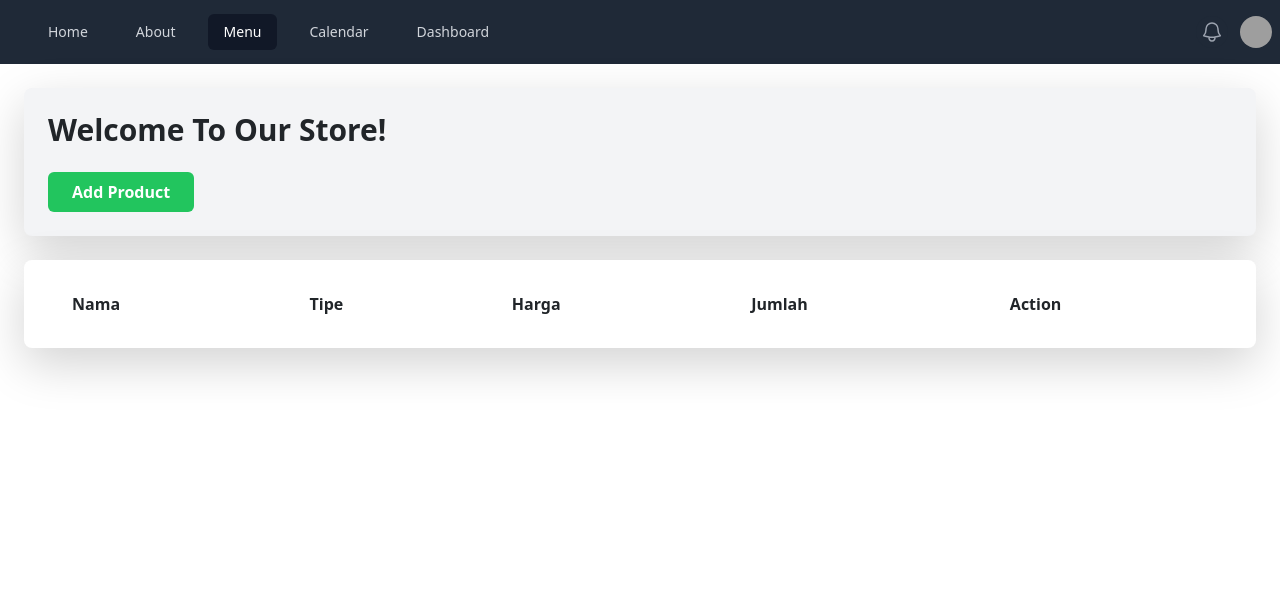
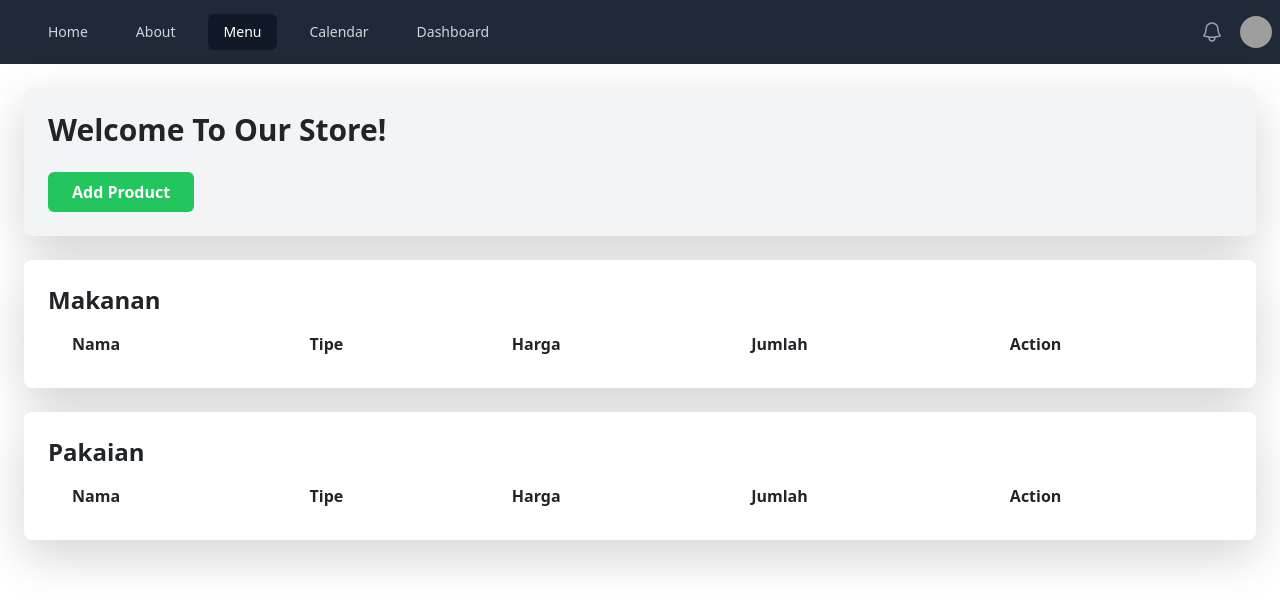
Before and after one commit to ImamNurHadi/pweb-Instalasi-VueComponents-P18-2023, a Vue app: page /menu in a window 1280 px wide. Shown: the top 608 px of the page. Built offline with nearby package versions, Linux system fonts and the light colour scheme; grey boxes are pictures that could not be loaded.

Commit message:
Pemberian filter makanan dan pakaian

```diff
--- a/src/components/Menu.vue
+++ b/src/components/Menu.vue
@@ -44,7 +44,85 @@
             </form>
         </div>
 
+
         <div class="bg-white p-4 rounded-lg shadow-lg mt-4">
+      <h2 class="text-2xl font-semibold mb-2">Makanan</h2>
+      <table class="table-auto w-full">
+        <thead>
+                    <tr>
+                        <th class="px-4 py-2">Nama</th>
+                        <th class="px-4 py-2">Tipe</th>
+                        <th class="px-4 py-2">Harga</th>
+                        <th class="px-4 py-2">Jumlah</th>
+                        <th class="px-4 py-2">Action</th>
+                    </tr>
+                </thead>
+        <tbody>
+          <tr v-for="(product, index) in filteredProducts('Makanan')" :key="index"
+            class="bg-white hover:bg-gray-100 transition duration-300 ease-in-out">
+            <td class="px-4 py-2 text-gray-800">{{ product.name }}</td>
+                        <td class="px-4 py-2 text-gray-800">{{ product.type }}</td>
+                        <td class="px-4 py-2 text-gray-800">{{ product.price }} Rb</td>
+                        <td class="px-4 py-2 text-gray-800">{{ product.quantity }}</td>
+                        <td class="px-4 py-2 flex items-center">
+                            <button @click="editProduct(index)"
+                                class="bg-blue-500 hover:bg-blue-600 text-white font-semibold px-2 py-1 rounded-md  transition duration-300 ease-in-out">
+                                Edit
+                            </button>
+                            <button @click="deleteProduct(index)"
+                                class="bg-red-500 hover:bg-red-600 text-white font-semibold px-2 py-1 ml-1 rounded-md transition duration-300 ease-in-out">
+                                Delete
+                            </button>
+                            <div class="form-check ml-2">
+                                <input class="form-check-input" type="checkbox" value="" id="flexCheckChecked" checked>
+                            </div>
+                        </td>
+          </tr>
+        </tbody>
+      </table>
+    </div>
+
+    <div class="bg-white p-4 rounded-lg shadow-lg mt-4">
+      <h2 class="text-2xl font-semibold mb-2">Pakaian</h2>
+      <table class="table-auto w-full">
+        <thead>
+                    <tr>
+                        <th class="px-4 py-2">Nama</th>
+                        <th class="px-4 py-2">Tipe</th>
+                        <th class="px-4 py-2">Harga</th>
+                        <th class="px-4 py-2">Jumlah</th>
+                        <th class="px-4 py-2">Action</th>
+                    </tr>
+                </thead>
+        <tbody>
+          <tr v-for="(product, index) in filteredProducts('Pakaian')" :key="index"
+            class="bg-white hover:bg-gray-100 transition duration-300 ease-in-out">
+            <td class="px-4 py-2 text-gray-800">{{ product.name }}</td>
+                        <td class="px-4 py-2 text-gray-800">{{ product.type }}</td>
+                        <td class="px-4 py-2 text-gray-800">{{ product.price }} Rb</td>
+                        <td class="px-4 py-2 text-gray-800">{{ product.quantity }}</td>
+                        <td class="px-4 py-2 flex items-center">
+                            <button @click="editProduct(index)"
+                                class="bg-blue-500 hover:bg-blue-600 text-white font-semibold px-2 py-1 rounded-md  transition duration-300 ease-in-out">
+                                Edit
+                            </button>
+                            <button @click="deleteProduct(index)"
+                                class="bg-red-500 hover:bg-red-600 text-white font-semibold px-2 py-1 ml-1 rounded-md transition duration-300 ease-in-out">
+                                Delete
+                            </button>
+                            <div class="form-check ml-2">
+                                <input class="form-check-input" type="checkbox" value="" id="flexCheckChecked" checked>
+                            </div>
+                        </td>
+          </tr>
+        </tbody>
+      </table>
+    </div>
+
+
+
+
+        <!-- <div class="bg-white p-4 rounded-lg shadow-lg mt-4">
             <table class="table-auto w-full">
                 <thead>
                     <tr>
@@ -78,7 +156,7 @@
                     </tr>
                 </tbody>
             </table>
-        </div>
+        </div> -->
     </div>
 </template>
 
@@ -100,36 +178,36 @@ select
 export default {
     data() {
         return {
-            products: [], // Data produk
-            showAddProductForm: false, // Status tampilan form tambah produk
+            products: [],
+            showAddProductForm: false,
             newProduct: {
                 name: "",
                 type: "",
                 price: 0,
                 quantity: 0,
             },
-            editingIndex: null, // Indeks produk yang sedang diedit
+            editingIndex: null,
         };
     },
     created() {
-        // Load products from local storage when the component is created
         const savedProducts = localStorage.getItem('products');
         if (savedProducts) {
             this.products = JSON.parse(savedProducts);
         }
     },
     methods: {
+        filteredProducts(type) {
+            return this.products.filter(product => product.type === type);
+        },
+
         addOrUpdateProduct() {
             if (this.editingIndex !== null) {
-                // Mengganti data produk yang lama dengan data produk yang telah diedit
                 this.products.splice(this.editingIndex, 1, { ...this.newProduct });
                 this.editingIndex = null;
             } else {
-                // Tambahkan produk baru ke dalam array
                 this.products.push({ ...this.newProduct });
             }
 
-            // Reset data produk baru
             this.newProduct = {
                 name: "",
                 type: "",
@@ -137,14 +215,12 @@ export default {
                 quantity: 0,
             };
 
-            // Tutup form setelah produk ditambahkan atau diedit
             this.showAddProductForm = false;
             localStorage.setItem('products', JSON.stringify(this.products));
         },
 
         cancelForm() {
         this.showAddProductForm = false;
-        // Reset nilai newProduct dan editingIndex jika perlu
         this.newProduct = {
             name: "",
             type: "",
@@ -156,15 +232,11 @@ export default {
 
 
         editProduct(index) {
-            // Mengisi data produk baru dengan data produk yang akan diedit
             this.newProduct = { ...this.products[index] };
-            // Menyimpan indeks produk yang sedang diedit
             this.editingIndex = index;
-            // Menampilkan form tambah produk
             this.showAddProductForm = true;
         },
         deleteProduct(index) {
-            // Menghapus produk dari array berdasarkan indeks
             this.products.splice(index, 1);
             localStorage.setItem('products', JSON.stringify(this.products));
         },
```
